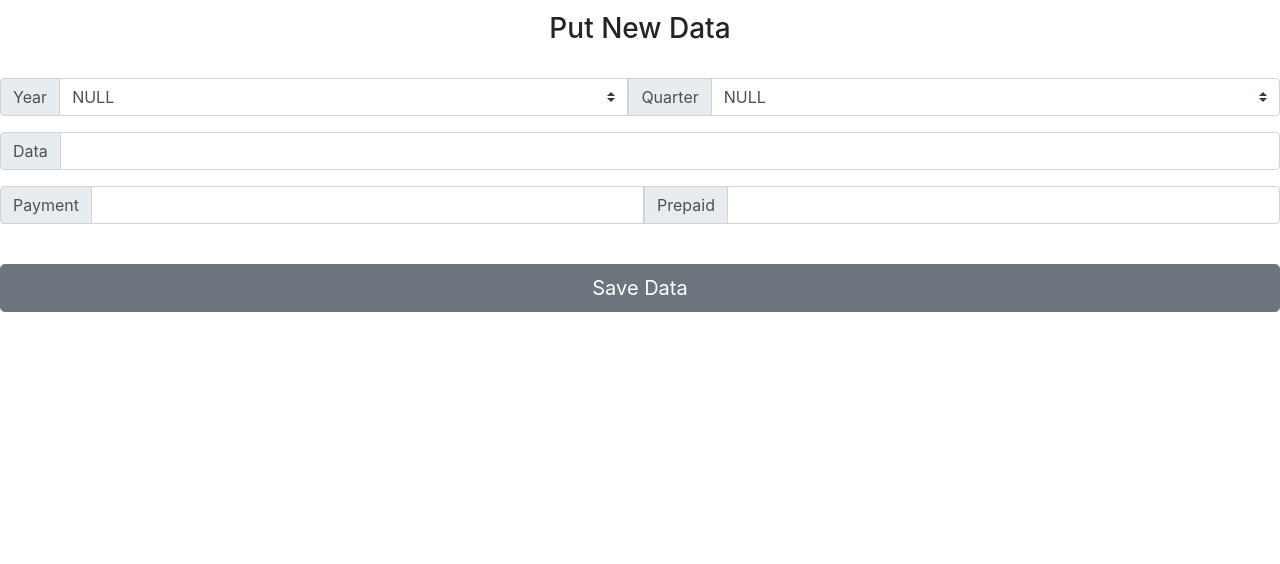
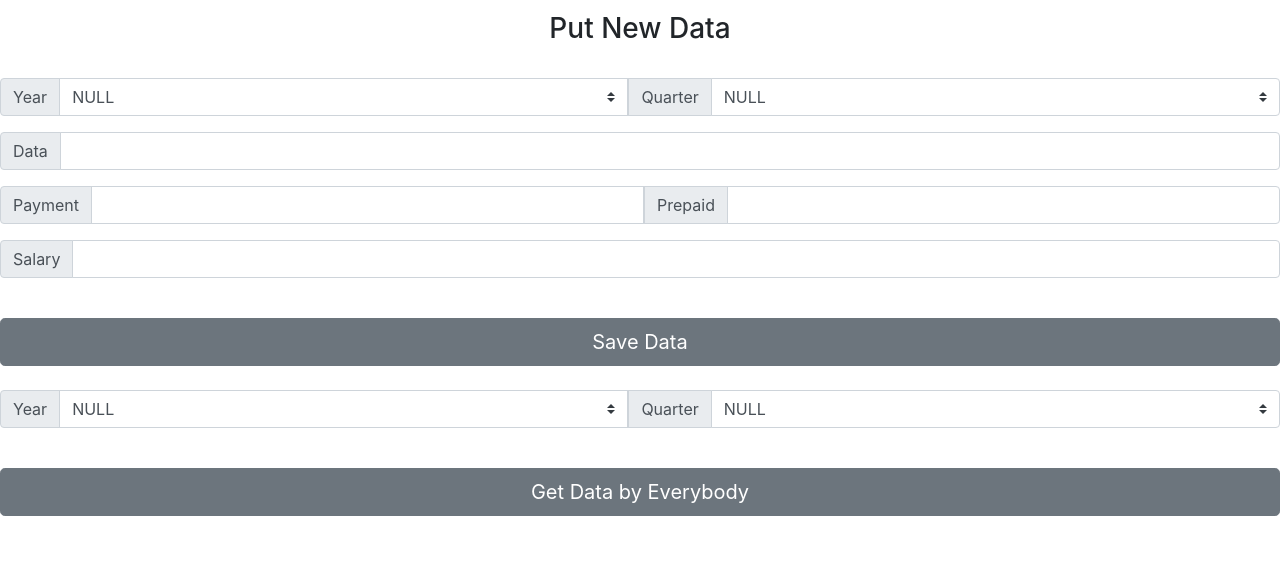
Before and after one commit to aalupov/garage_electricity, a PHP site: page /member.php?id=1 in a window 1280 px wide. Shown: the part 539-1103 px from the top of the page. Before the commit the page ends 851 px from the top, so only its background shows below. Run offline with PHP 8.4, Linux system fonts and the light colour scheme; data that the repository does not hold is empty.

Commit message:
Update member.php

```diff
--- a/member.php
+++ b/member.php
@@ -46,11 +46,16 @@ $result = $mysql->Rows();
             } else {
                 $prepaid_put = 'NULL';
             }
+            if (! empty($_POST['salary_put'])) {
+                $salary_put = $_POST['salary_put'];
+            } else {
+                $salary_put = 'NULL';
+            }
             $year_put = $_POST['year_put'];
             $quarter_put = $_POST['quarter_put'];
             $data_put = $_POST['data_put'];
             $payment = $_POST['payment'];
-            $sql = "SELECT id,quarter,data,paid,prepaid,year FROM data WHERE garage_id = " . $id . "
+            $sql = "SELECT id,quarter,data,paid,prepaid,year,salary FROM data WHERE garage_id = " . $id . "
      AND year = " . $year_put . " AND quarter = " . $quarter_put . " ORDER BY year LIMIT 1";
             $mysql->Query($sql);
             $row = $mysql->Rows()[0];
@@ -69,6 +74,7 @@ $result = $mysql->Rows();
 					<th>Data</th>
 					<th>Paid</th>
 					<th>Prepaid</th>
+					<th>Salary</th>
 					<th>Remove</th>
 				</tr>
 			</thead>
@@ -81,6 +87,7 @@ $result = $mysql->Rows();
 					<td><?php echo $row['data']; ?></td>
 					<td><?php echo $row['paid']; ?></td>
 					<td><?php echo $row['prepaid']; ?></td>
+					<td><?php echo $row['salary']; ?></td>
 					<td><a class="btn btn-primary"
 						href="member.php?id=<?php echo $id; ?>&index_id=<?php echo $row['id']; ?>"
 						role="button" onclick="return confirm('Are you sure?')">Remove</a></td>
@@ -93,8 +100,8 @@ $result = $mysql->Rows();
 
     <?php
             } else {
-                $sql = "INSERT INTO data (id, garage_id, quarter, year, data, paid, prepaid)
-             VALUES (NULL, " . $id . ", " . $quarter_put . ", " . $year_put . ", " . $data_put . ", " . $payment . ", " . $prepaid_put . ")";
+                $sql = "INSERT INTO data (id, garage_id, quarter, year, data, paid, prepaid, salary)
+             VALUES (NULL, " . $id . ", " . $quarter_put . ", " . $year_put . ", " . $data_put . ", " . $payment . ", " . $prepaid_put . ", " . $salary_put . ")";
                 $mysql->UpdateDb($sql);
                 ?>
     		<div class="alert alert-success" role="alert">Data have been saved</div>
@@ -183,6 +190,7 @@ if (isset($_POST['year'])) {
 					<th>Data</th>
 					<th>Paid</th>
 					<th>Prepaid</th>
+					<th>Salary</th>
 					<th>Remove</th>
 				</tr>
 			</thead>
@@ -194,14 +202,14 @@ if (isset($_POST['year'])) {
     if ($_POST['year'] != 'NULL' && $_POST['quarter'] != 'NULL') {
         $year = $_POST['year'];
         $quarter = $_POST['quarter'];
-        $sql = "SELECT id,year,data,paid,prepaid FROM data WHERE garage_id = " . $id . "
+        $sql = "SELECT id,year,data,paid,prepaid,salary FROM data WHERE garage_id = " . $id . "
      AND quarter = " . $quarter . " AND year = " . $year . " ORDER BY year";
     } elseif ($_POST['year'] != 'NULL' && $_POST['quarter'] == 'NULL') {
         $year = $_POST['year'];
-        $sql = "SELECT id,year,quarter,data,paid,prepaid FROM data WHERE garage_id = " . $id . "
-     AND year = " . $year . " ORDER BY year";
+        $sql = "SELECT id,year,quarter,data,paid,prepaid,salary FROM data WHERE garage_id = " . $id . "
+     AND year = " . $year . " ORDER BY year,quarter";
     } elseif ($_POST['year'] == 'NULL' && $_POST['quarter'] == 'NULL') {
-        $sql = "SELECT * FROM data WHERE garage_id = " . $id . " ORDER BY year";
+        $sql = "SELECT * FROM data WHERE garage_id = " . $id . " ORDER BY year,quarter";
     }
     $mysql->Query($sql);
     foreach ($mysql->Rows() as $row) {
@@ -214,6 +222,7 @@ if (isset($_POST['year'])) {
         $year = $row['year'];
         $data = $row['data'];
         $paid = $row['paid'];
+        $salary = $row['salary'];
         $prepaid = $row['prepaid'];
 
         ?>
@@ -223,6 +232,7 @@ if (isset($_POST['year'])) {
 					<td><?php echo $data; ?></td>
 					<td><?php echo $paid; ?></td>
 					<td><?php echo $prepaid; ?></td>
+					<td><?php echo $salary; ?></td>
 					<td><a class="btn btn-primary"
 						href="member.php?id=<?php echo $id; ?>&index_id=<?php echo $index_id; ?>"
 						role="button" onclick="return confirm('Are you sure?')">Remove</a></td>
@@ -304,12 +314,132 @@ if (isset($_POST['year'])) {
 				<input type="number" class="form-control" aria-label="prepaid_put"
 					name="prepaid_put" aria-describedby="inputGroup-sizing-default">
 			</div>
-
+					<div class="input-group mb-3">
+				<div class="input-group-prepend">
+					<span class="input-group-text" id="inputGroup-sizing-default">Salary</span>
+				</div>
+				<input type="number" class="form-control" aria-label="salary_put"
+					name="salary_put" aria-describedby="inputGroup-sizing-default">
+			</div>
 			<br> <input class="btn btn-secondary btn-lg btn-block" type="submit"
 				value="Save Data">
 		</form>
 		<!--Form to add new data for electricity-->
 		<br>
+		<!--Block to get the current data by all members-->
+		<form action="member.php?id=<?php echo $id; ?>" method="post">
+			<div class="input-group mb-3">
+				<div class="input-group-prepend">
+					<label class="input-group-text" for="year_all">Year</label>
+				</div>
+				<select class="custom-select" name="year_all" id="year_all">
+					<option selected>NULL</option>
+					<option value="2019">2019</option>
+					<option value="2020">2020</option>
+					<option value="2021">2021</option>
+					<option value="2022">2022</option>
+					<option value="2023">2024</option>
+				</select>
+				<div class="input-group-prepend">
+					<label class="input-group-text" for="quarter_all">Quarter</label>
+				</div>
+				<select class="custom-select" name="quarter_all" id="quarter_all">
+					<option selected>NULL</option>
+					<option value="1">1</option>
+					<option value="2">2</option>
+					<option value="3">3</option>
+					<option value="4">4</option>
+				</select>
+			</div>
+			<br> <input class="btn btn-secondary btn-lg btn-block" type="submit"
+				value="Get Data by Everybody">
+		</form>
+		<br>
+
+<?php
+
+if (isset($_POST['year_all'])) {
+    ?>
+    		<!--Table-->
+		<table class="table table-striped w-auto">
+
+			<!--Table head-->
+			<thead>
+				<tr>
+					<th>Number</th>
+					<th>Name</th>
+					<th>Year</th>
+					<th>Quarter</th>
+					<th>Data</th>
+					<th>Paid</th>
+					<th>Prepaid</th>
+					<th>Salary</th>
+				</tr>
+			</thead>
+			<!--Table head-->
+			<!--Table body-->
+			<tbody>
+	<?php
+
+    if ($_POST['year_all'] != 'NULL' && $_POST['quarter_all'] != 'NULL') {
+        $year = $_POST['year_all'];
+        $quarter = $_POST['quarter_all'];
+        $sql = "SELECT garages.number,garages.name,data.year,data.quarter,data.data,data.paid,data.prepaid,data.salary FROM data, garages
+          WHERE data.quarter = " . $quarter . "
+          AND data.year = " . $year . "
+          AND data.garage_id = garages.number
+          ORDER BY data.garage_id";
+    } elseif ($_POST['year_all'] != 'NULL' && $_POST['quarter_all'] == 'NULL') {
+        $year = $_POST['year_all'];
+        $sql = "SELECT garages.number,garages.name,data.year,data.quarter,data.data,data.paid,data.prepaid,data.salary FROM data,garages
+          WHERE data.year = " . $year . "
+          AND data.garage_id = garages.number
+          ORDER BY data.garage_id";
+    } elseif ($_POST['year_all'] == 'NULL' && $_POST['quarter_all'] == 'NULL') {
+        $sql = "SELECT garages.number,garages.name,data.year,data.quarter,data.data,data.paid,data.prepaid,data.salary FROM data,garages
+         WHERE data.garage_id = garages.number
+         ORDER BY data.garage_id";
+    }
+    $mysql->Query($sql);
+    foreach ($mysql->Rows() as $row) {
+        if ($quarter) {
+            $quart = $quarter;
+        } else {
+            $quart = $row['quarter'];
+        }
+        $number = $row['number'];
+        $name = $row['name'];
+        $year = $row['year'];
+        $data = $row['data'];
+        $paid = $row['paid'];
+        $salary = $row['salary'];
+        $prepaid = $row['prepaid'];
+
+        ?>
+				<tr class="table-info">
+					<th scope="row"><?php echo $number; ?></th>
+					<td><?php echo $name; ?></td>
+					<td><?php echo $year; ?></td>
+					<td><?php echo $quart; ?></td>
+					<td><?php echo $data; ?></td>
+					<td><?php echo $paid; ?></td>
+					<td><?php echo $prepaid; ?></td>
+					<td><?php echo $salary; ?></td>
+				</tr>
+		<?php
+    }
+    ?>
+    			</tbody>
+			<!--Table body-->
+		</table>
+		<!--Table-->
+		<br>
+    <?php
+}
+
+?>
+<!--Block to get the current data by all members-->
+		<br>
 	</center>
 </body>
 </html>
```
Lines whose indentation alone changed are shown as unchanged.
